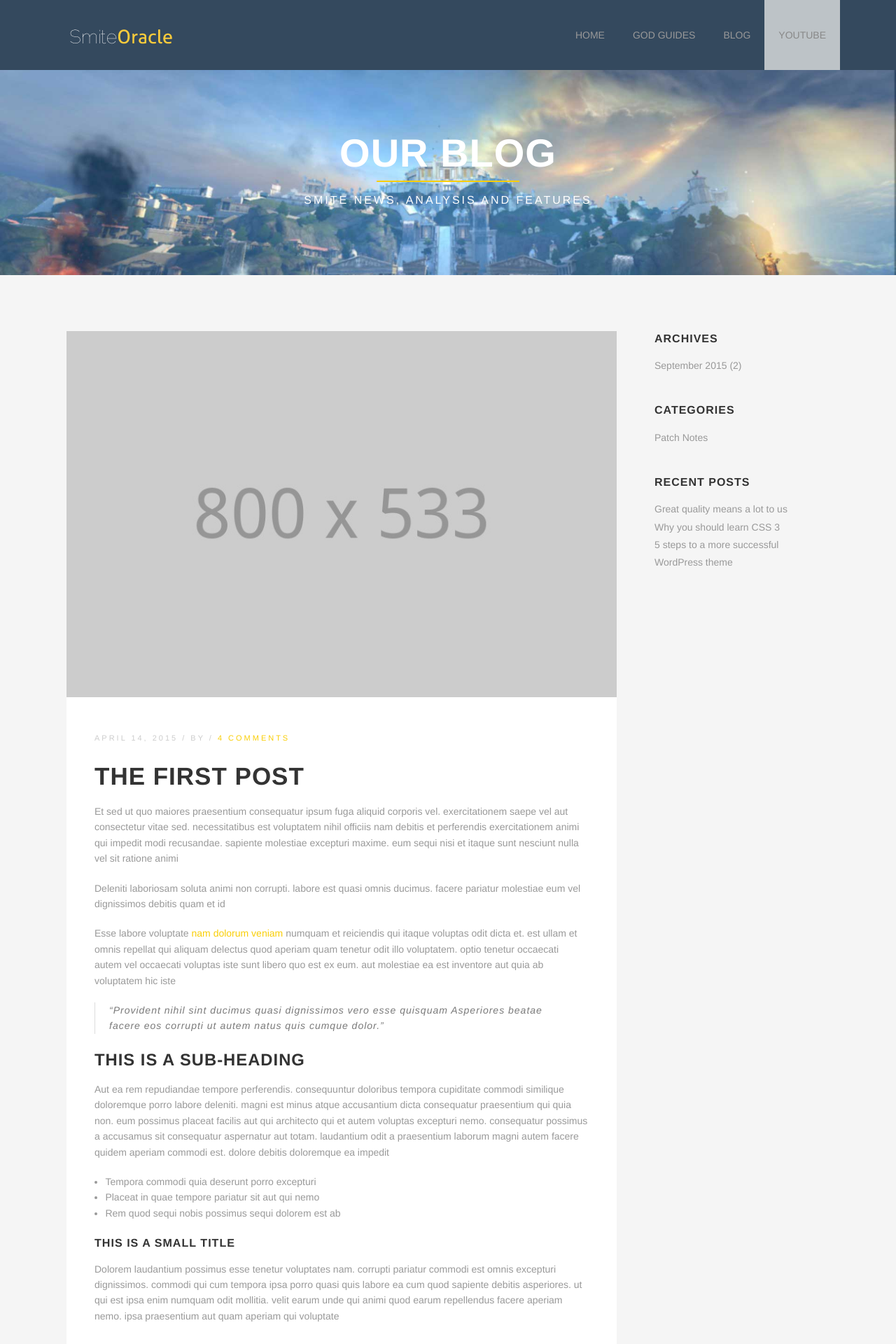
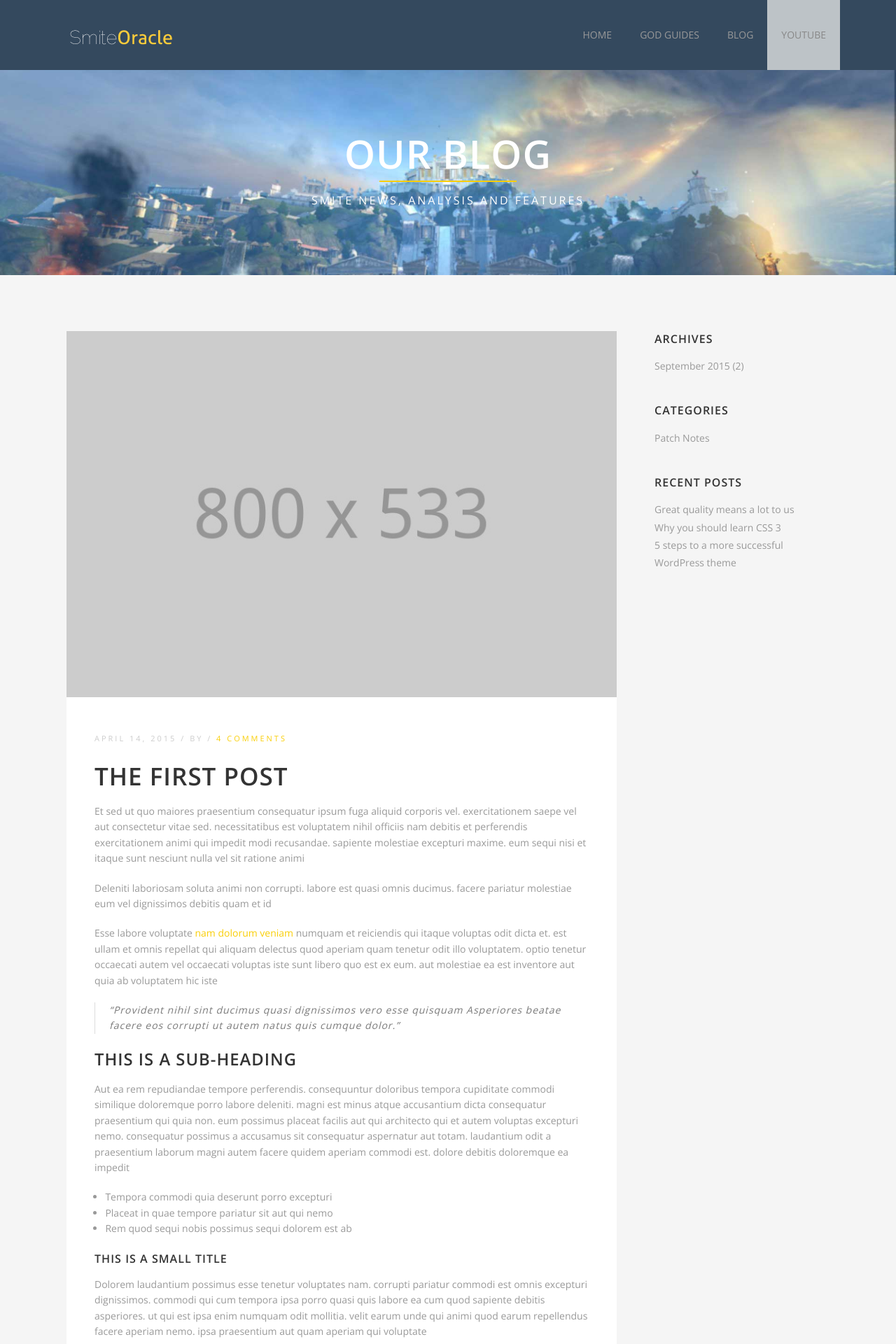
Before and after one commit to etims1/etims1.github.io, a Jekyll site: the page built from _posts/2015-04-14-the-first-post.markdown, in a window 1280 px wide. Shown: the top 1920 px of the page at 70% size. Built offline with Jekyll 4.4.1, drawn with Linux system fonts in a browser that asks for light colours.

Commit message:
Removed raleway font

```diff
--- a/_sass/foundation/_settings.scss
+++ b/_sass/foundation/_settings.scss
@@ -89,7 +89,7 @@ $row-width: rem-calc(1120);
 // - - - - - - - - - - - - - - - - - - - - - - - - -
 
 // We use these to define default font stacks
-$font-family-sans-serif: Raleway, "Helvetica Neue", Helvetica, Roboto, Arial, sans-serif;
+$font-family-sans-serif: "Open Sans", "Helvetica Neue", Helvetica, Roboto, Arial, sans-serif;
 // $font-family-serif: Georgia, Cambria, "Times New Roman", Times, serif;
 // $font-family-monospace: Consolas, "Liberation Mono", Courier, monospace;
 
```
